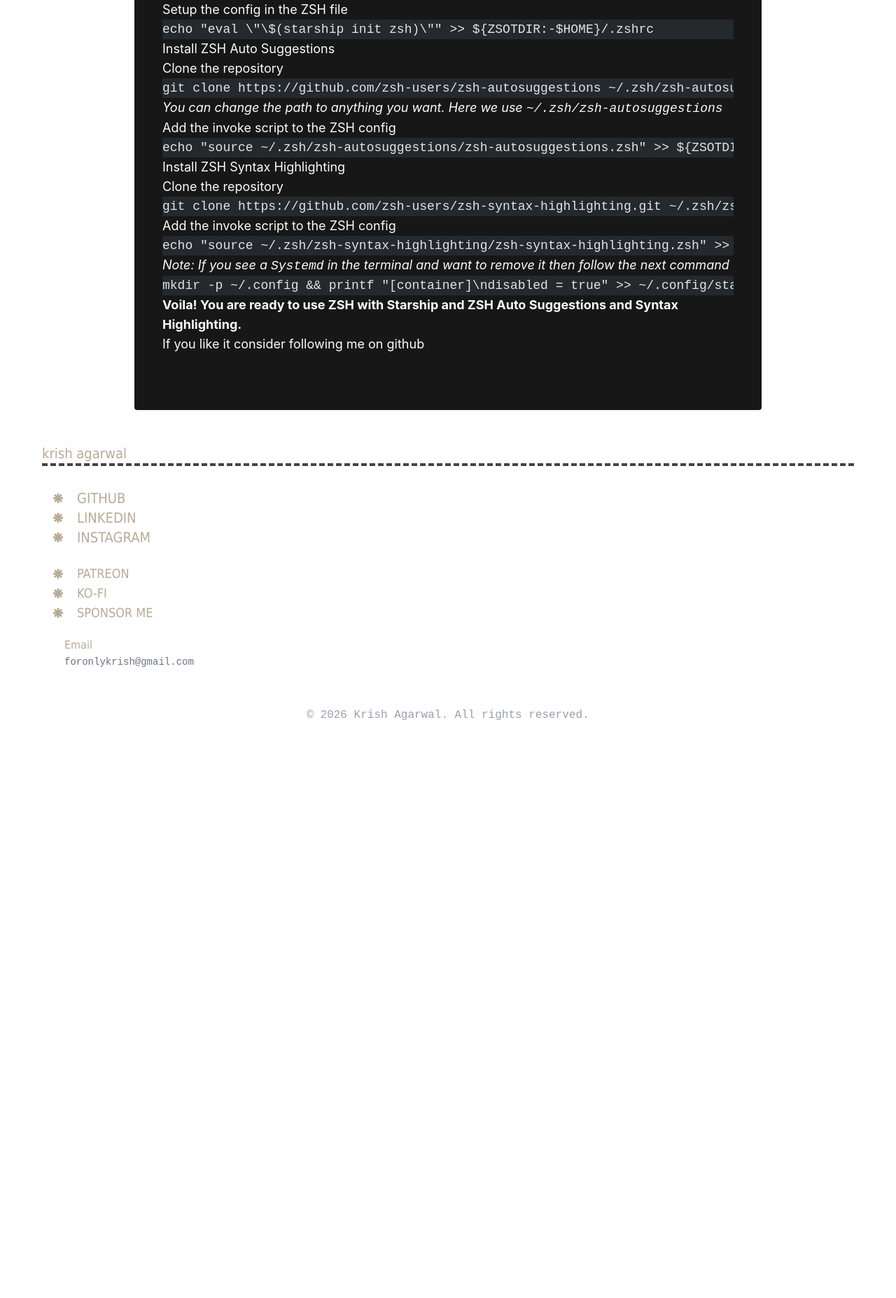
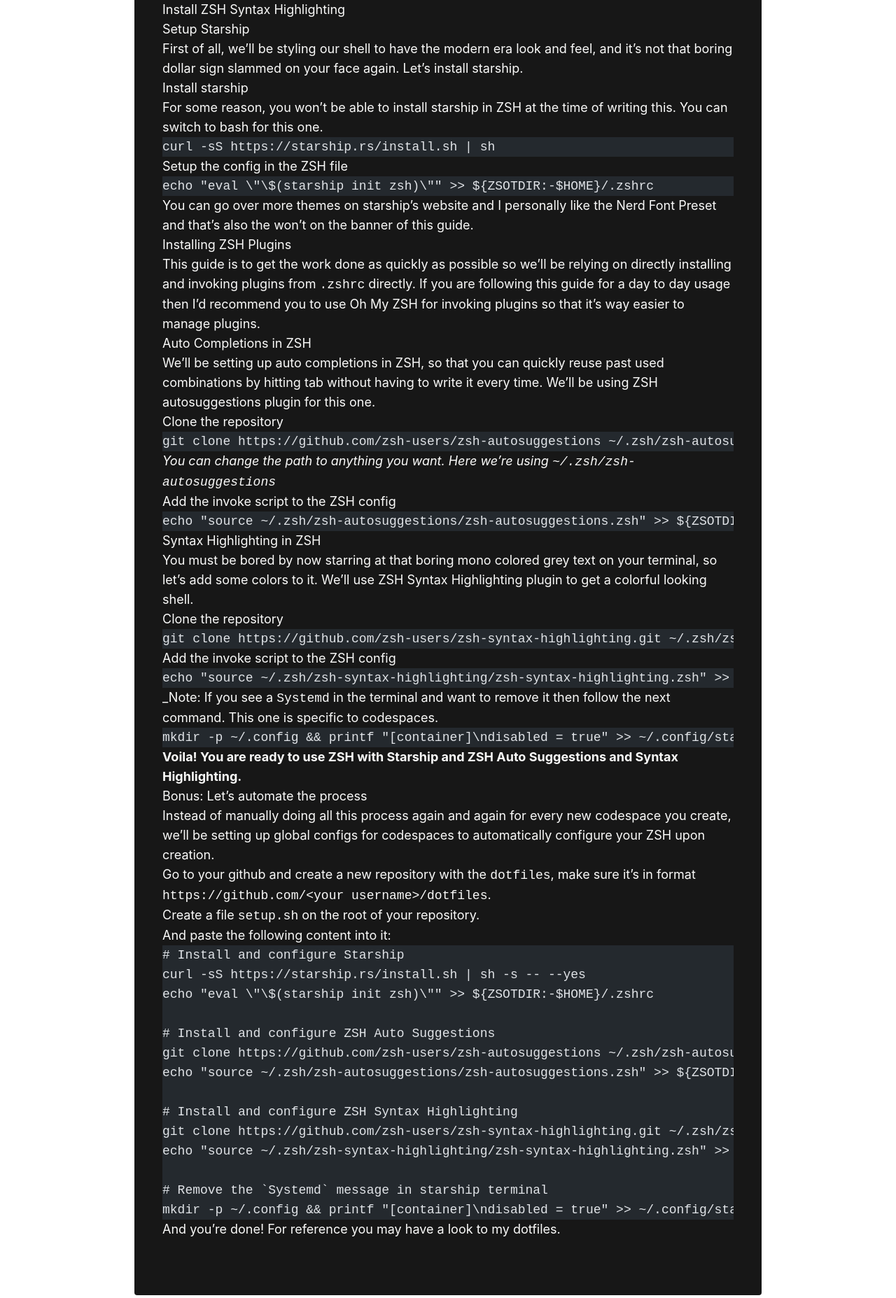
Before and after one commit to ikrishagarwal/portfolio, an Astro site: page /blogs/zsh-codespaces-setup in a window 1280 px wide. Shown: the part 942-2797 px from the top of the page at 70% size. Before the commit the page ends 2000 px from the top, so only its background shows below. Built offline with nearby package versions, Linux system fonts and the light colour scheme; Astro itself is replaced by a stand-in of ours; code samples lack their colours; a web font is replaced by a local one.

Commit message:
feat: updates on blog

````diff
--- a/astro.config.mjs
+++ b/astro.config.mjs
@@ -13,7 +13,12 @@
 // https://astro.build/config
 export default defineConfig({
   site: SITE_URL,
-
+  markdown: {
+    shikiConfig: {
+      theme: "github-dark",
+      wrap: true,
+    },
+  },
   vite: {
     server: {
       watch: {
--- /dev/null
+++ b/src/content/_To-Do.md
@@ -0,0 +1,5 @@
+# Planned changes
+- [ ] Fix styling of blogs
+- [ ] Better the existing blog
+- [ ] Create filters for tags
+- [ ] Introduce fuzzy search (pagefind)
--- a/src/content/blogs/zsh-codespaces-setup/index.md
+++ b/src/content/blogs/zsh-codespaces-setup/index.md
@@ -1,6 +1,6 @@
 ---
 title: Setup guide for ZSH in GitHub codespaces
-createdAt: 2026-06-27
+createdAt: 2026-06-28
 updatedAt: 2026-06-27
 description: Guide on setting up ZSH in Github's Codespaces along with how to style it with Starship and adding utilities like auto suggestions and syntax highlighting
 tags:
@@ -14,23 +14,25 @@
 coverImage: zsh-codespaces-setup.webp
 draft: false
 ---
-## Setup ZSH
+## Lore
+I was a hard-core user of github's codespaces feature since the day it was launched, and it's a great choice for people which a low end device or who needs a little extra resources for a specific project. The only thing which left me unsatisfied was the barebone bash shell slammed on my face on every codespace.
 
-This post will guide you through to set up starship along with zsh suggestions and zsh syntax highlight for your codespaces.
+So let's move towards solving this issues, we'll be setting up ZSH (Z-Shell) as an alternative to bash, starship for a modern era terminal look, and then a few must have ZSH plugins to 10x your experience.
 
+This guide is not just limited to codespaces setup, anyone trying to configure ZSH for a minimal day to day usage can follow the guide as well.
 ## Table of Contents
 
 - [Setup Starship](#setup-starship)
 - [Install Auto Suggestions](#install-zsh-auto-suggestions)
 - [Install ZSH Syntax Highlighting](#install-zsh-syntax-highlighting)
 
-## [Setup Starship](https://starship.rs/)
+## Setup Starship
 
-This is an optional package if you want to beautify your terminal. Else you can also use any other ZSH themes.
+First of all, we'll be styling our shell to have the modern era look and feel, and it's not that boring dollar sign slammed on your face again. Let's install [starship](https://starship.rs/).
 
 ### Install starship
 
-> You cannot install starship in ZSH shell at the time of writing this. You can switch to bash.
+> For some reason, you won't be able to install starship in ZSH at the time of writing this. You can switch to bash for this one.
 
 ```bash
 curl -sS https://starship.rs/install.sh | sh
@@ -42,7 +44,11 @@
 echo "eval \"\$(starship init zsh)\"" >> ${ZSOTDIR:-$HOME}/.zshrc
 ```
 
-## [Install ZSH Auto Suggestions](https://github.com/zsh-users/)
+You can go over more themes on [starship's website](https://starship.rs/presets/) and I personally like the [Nerd Font Preset](https://starship.rs/presets/nerd-font) and that's also the won't on the banner of this guide.
+## Installing ZSH Plugins
+This guide is to get the work done as quickly as possible so we'll be relying on directly installing and invoking plugins from `.zshrc` directly. If you are following this guide for a day to day usage then I'd recommend you to use [Oh My ZSH](https://ohmyz.sh/) for invoking plugins so that it's way easier to manage plugins.
+## Auto Completions in ZSH
+We'll be setting up auto completions in ZSH, so that you can quickly reuse past used combinations by hitting tab without having to write it every time. We'll be using [ZSH autosuggestions plugin](https://github.com/zsh-users/zsh-autosuggestions ) for this one.
 
 1. Clone the repository
 
@@ -50,7 +56,7 @@
 git clone https://github.com/zsh-users/zsh-autosuggestions ~/.zsh/zsh-autosuggestions
 ```
 
-> _You can change the path to anything you want. Here we use `~/.zsh/zsh-autosuggestions`_
+> _You can change the path to anything you want. Here we're using `~/.zsh/zsh-autosuggestions`_
 
 2. Add the invoke script to the ZSH config
 
@@ -58,7 +64,8 @@
 echo "source ~/.zsh/zsh-autosuggestions/zsh-autosuggestions.zsh" >> ${ZSOTDIR:-$HOME}/.zshrc
 ```
 
-## [Install ZSH Syntax Highlighting](https://github.com/zsh-users/zsh-syntax-highlighting/)
+## Syntax Highlighting in ZSH
+You must be bored by now starring at that boring mono colored grey text on your terminal, so let's add some colors to it. We'll use [ZSH Syntax Highlighting](https://github.com/zsh-users/zsh-syntax-highlighting/) plugin to get a colorful looking shell.
 
 1. Clone the repository
 
@@ -72,7 +79,7 @@
 echo "source ~/.zsh/zsh-syntax-highlighting/zsh-syntax-highlighting.zsh" >> ${ZDOTDIR:-$HOME}/.zshrc
 ```
 
-_Note: If you see a `Systemd` in the terminal and want to remove it then follow the next command_
+_Note: If you see a `Systemd` in the terminal and want to remove it then follow the next command. This one is specific to codespaces.
 
 ```bash
 mkdir -p ~/.config && printf "[container]\ndisabled = true" >> ~/.config/starship.toml
@@ -80,4 +87,26 @@
 
 **Voila! You are ready to use ZSH with Starship and ZSH Auto Suggestions and Syntax Highlighting.**
 
-If you like it consider following me on [github](https://github.com/ikrishagarwal)
+## Bonus: Let's automate the process
+Instead of manually doing all this process again and again for every new codespace you create, we'll be setting up global configs for codespaces to automatically configure your ZSH upon creation.
+1. Go to your github and create a new repository with the `dotfiles`, make sure it's in format `https://github.com/<your username>/dotfiles`.
+2. Create a file `setup.sh` on the root of your repository.
+3. And paste the following content into it:
+```sh
+# Install and configure Starship
+curl -sS https://starship.rs/install.sh | sh -s -- --yes
+echo "eval \"\$(starship init zsh)\"" >> ${ZSOTDIR:-$HOME}/.zshrc
+
+# Install and configure ZSH Auto Suggestions
+git clone https://github.com/zsh-users/zsh-autosuggestions ~/.zsh/zsh-autosuggestions
+echo "source ~/.zsh/zsh-autosuggestions/zsh-autosuggestions.zsh" >> ${ZSOTDIR:-$HOME}/.zshrc
+
+# Install and configure ZSH Syntax Highlighting
+git clone https://github.com/zsh-users/zsh-syntax-highlighting.git ~/.zsh/zsh-syntax-highlighting
+echo "source ~/.zsh/zsh-syntax-highlighting/zsh-syntax-highlighting.zsh" >> ${ZDOTDIR:-$HOME}/.zshrc
+
+# Remove the `Systemd` message in starship terminal
+mkdir -p ~/.config && printf "[container]\ndisabled = true" >> ~/.config/starship.toml
+```
+
+And you're done! For reference you may have a look to my [dotfiles](https://github.com/ikrishagarwal/dotfiles/blob/main/setup.sh).
--- a/src/styles/posts.css
+++ b/src/styles/posts.css
@@ -22,7 +22,7 @@
 }
 
 .post pre {
-  @apply bg-gray-900 text-gray-100 p-4 rounded-lg my-4 overflow-x-auto;
+  @apply bg-gray-900 text-gray-100 p-4 rounded-lg my-4;
 }
 
 .post code {
@@ -31,7 +31,7 @@
 
 /* Design the scroll bar for code blocks */
 .post pre::-webkit-scrollbar {
-  @apply h-2;
+  @apply h-1.5;
 }
 
 .post pre::-webkit-scrollbar-track {
````
Also changed, not shown: src/content/.obsidian/plugins/seo/data.json.
